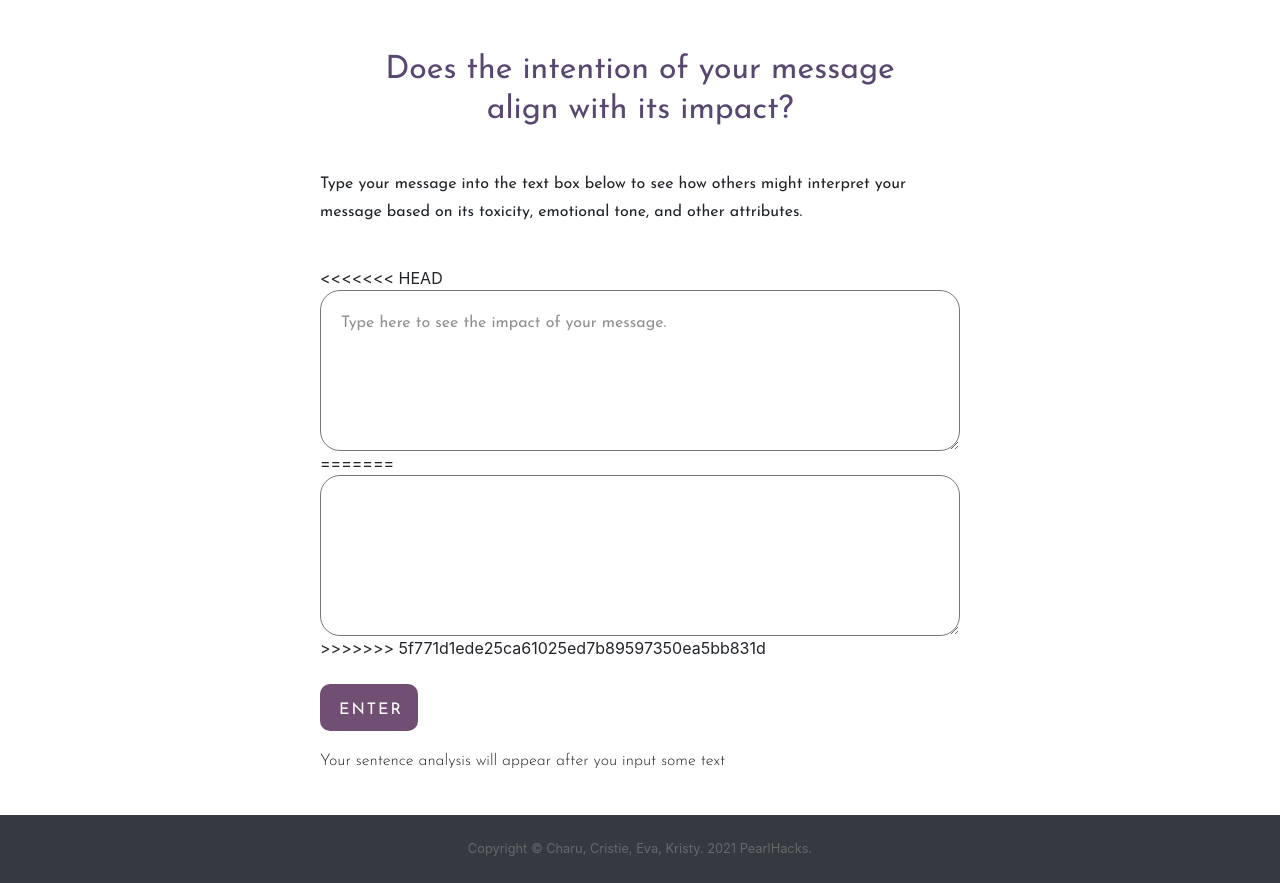
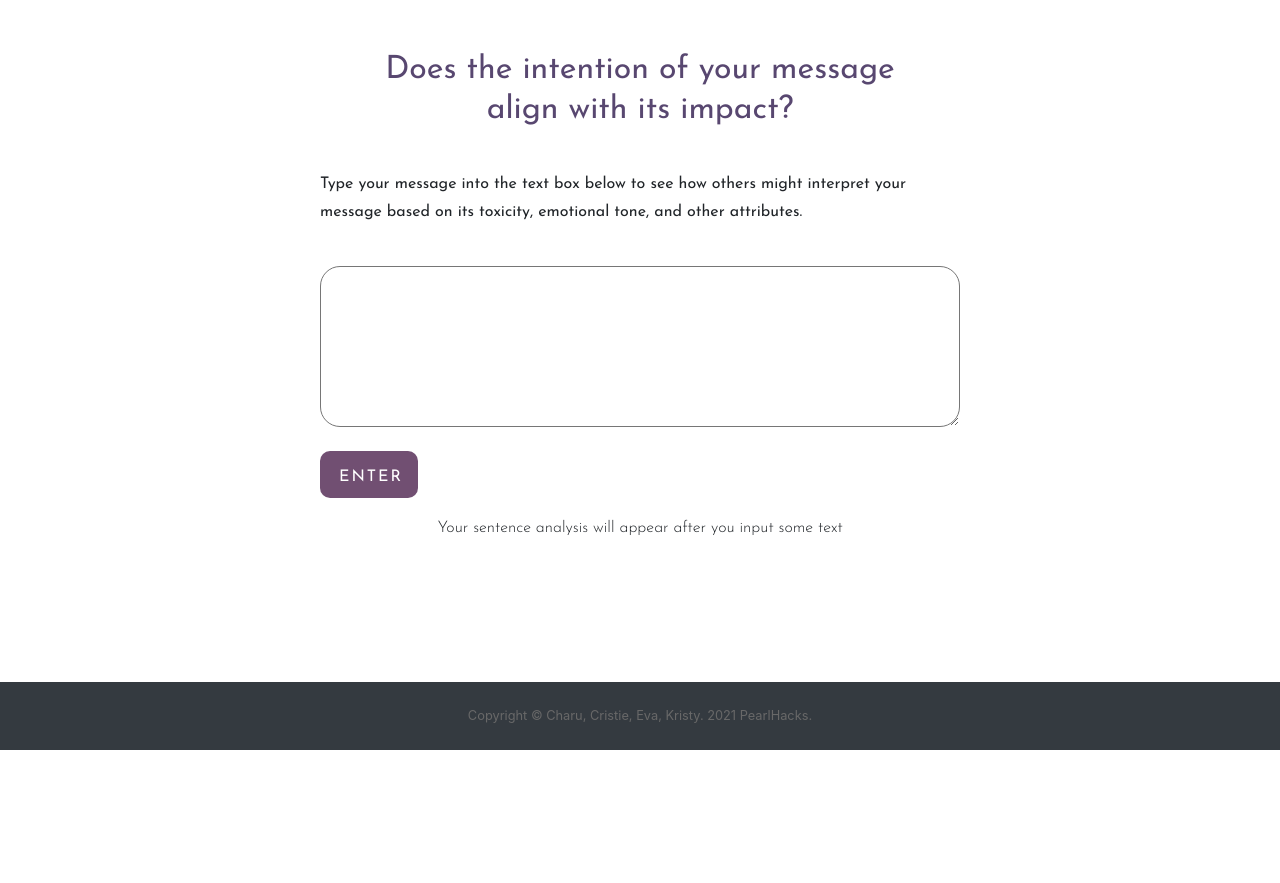
Before and after one commit to charusm18/PearlHacks, a Flask app: page / in a window 1280 px wide. Shown: the part 62-945 px from the top of the page. After the commit the page ends 812 px from the top, so only its background shows below. Run offline with Flask 2, Linux system fonts and the light colour scheme; some libraries are stand-ins or nearby versions.

Commit message:
fixed merge conflict

```diff
--- a/templates/index.html
+++ b/templates/index.html
@@ -28,13 +28,8 @@
         <div class="test">
             <p id="description">Type your message into the text box below to see how others might interpret your message based on its toxicity, emotional tone, and other attributes.</p>
             <form method="post" action="/analysis" my-form>
-<<<<<<< HEAD
-                <div>
-                    <textarea placeholder="Type here to see the impact of your message." name="text" id="weight"></textarea>
-=======
                 <div >
                     <textarea value="{{ text }}" placeholder="Type here to see the impact of your message." name="text" id="weight" required> {{ text }}</textarea>
->>>>>>> 5f771d1ede25ca61025ed7b89597350ea5bb831d
                 </div>
                 <br>
                 <div id="button-holder">
```
